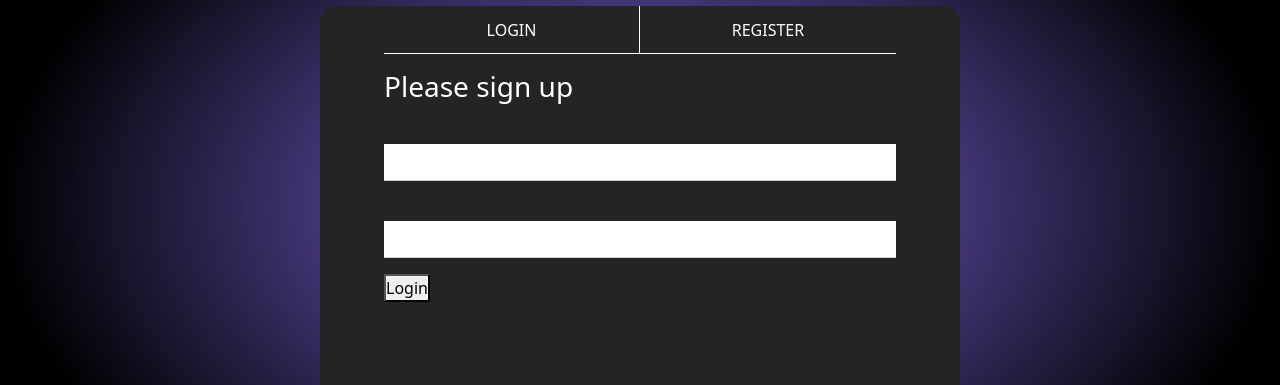
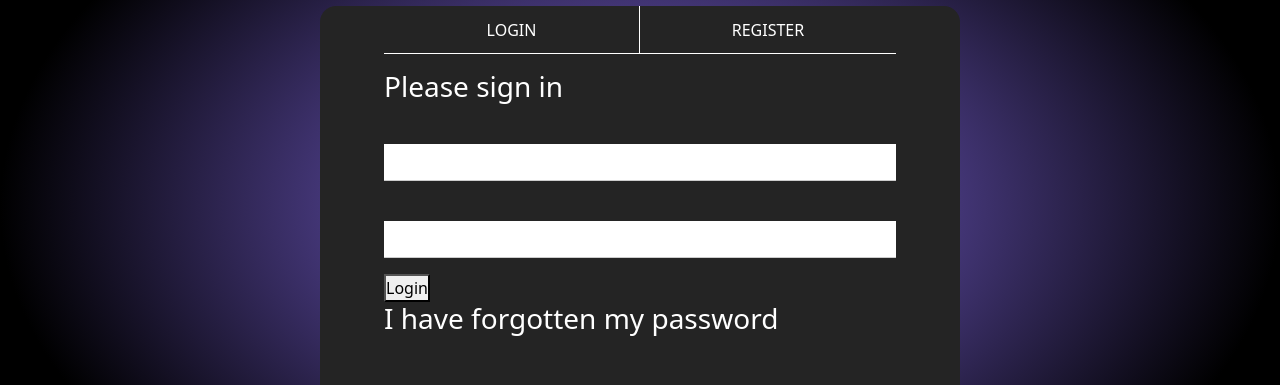
Before and after one commit to MiguelPerezMartinez/apollofy-music-project, a React (Create React App) app in the folder client/: page /login in a window 1280 px wide. Shown: the part 194-579 px from the top of the page. Built offline with nearby package versions, Linux system fonts and the light colour scheme.

Commit message:
cheanged messages in title Register and Login pages

```diff
--- a/client/src/pages/Login/Login.js
+++ b/client/src/pages/Login/Login.js
@@ -30,7 +30,7 @@ function Login() {
     <main className="login-main gradient-background">
       <div className="login-register">
         <SignNav />
-        <h1 className="h3 mb-3 fw-normal">Please sign up</h1>
+        <h1 className="h3 mb-3 fw-normal">Please sign in</h1>
         <form onSubmit={handleSubmit}>
           <Input
             type="email"
@@ -54,6 +54,7 @@ function Login() {
 
           <Button title="Login" />
         </form>
+        <h1 className="h3 mb-3 fw-normal">I have forgotten my password</h1>
       </div>
     </main>
   );
--- a/client/src/pages/Register/Register.js
+++ b/client/src/pages/Register/Register.js
@@ -49,7 +49,7 @@ function Register() {
     <main className="gradient-background">
       <div className="general-container login-register">
         <SignNav />
-        <h1 className="h3 mb-3 fw-normal">Please sign in</h1>
+        <h1 className="h3 mb-3 fw-normal">Please sign up</h1>
         <form onSubmit={handleSubmit}>
           <div className="register-first-last-name">
             <Input
```
